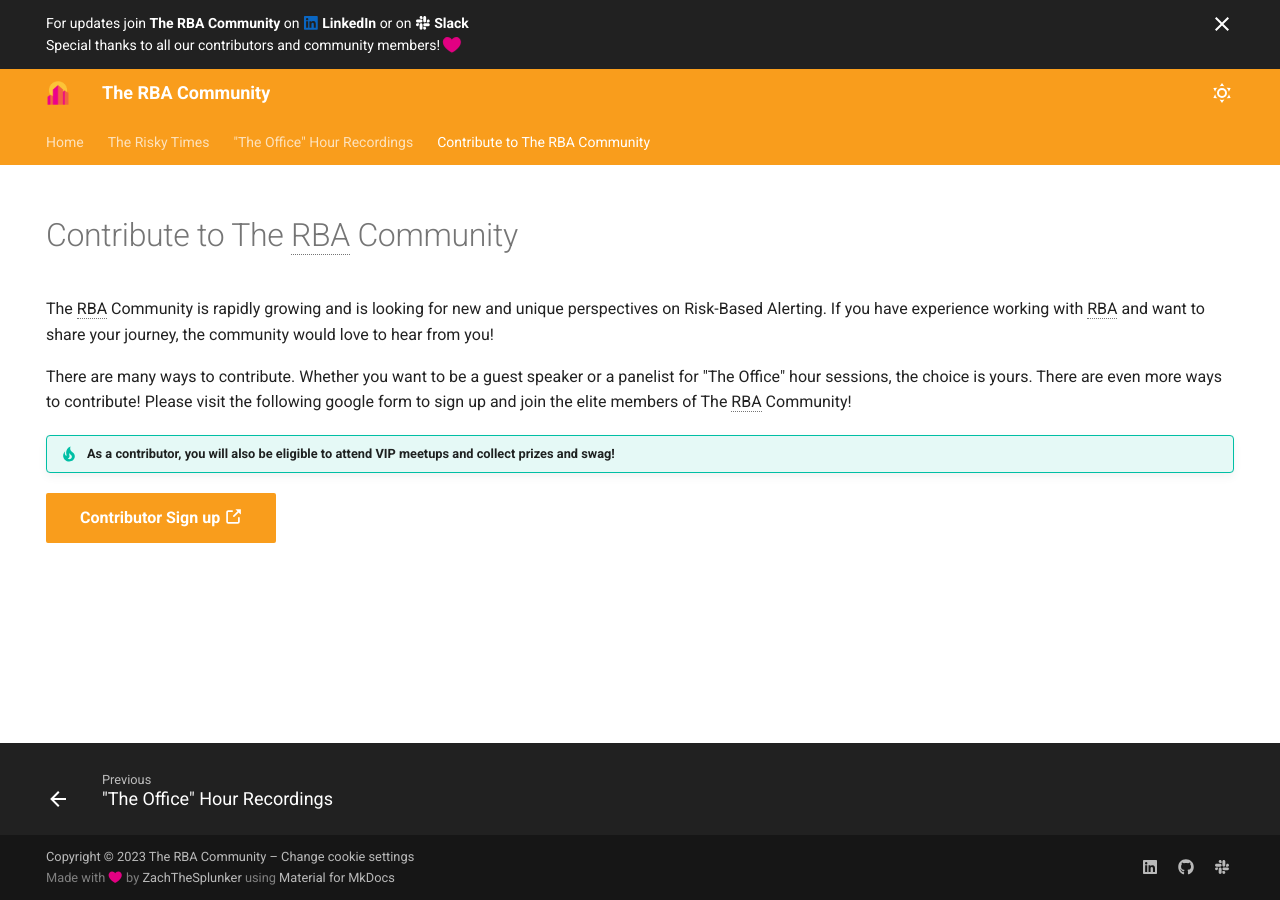
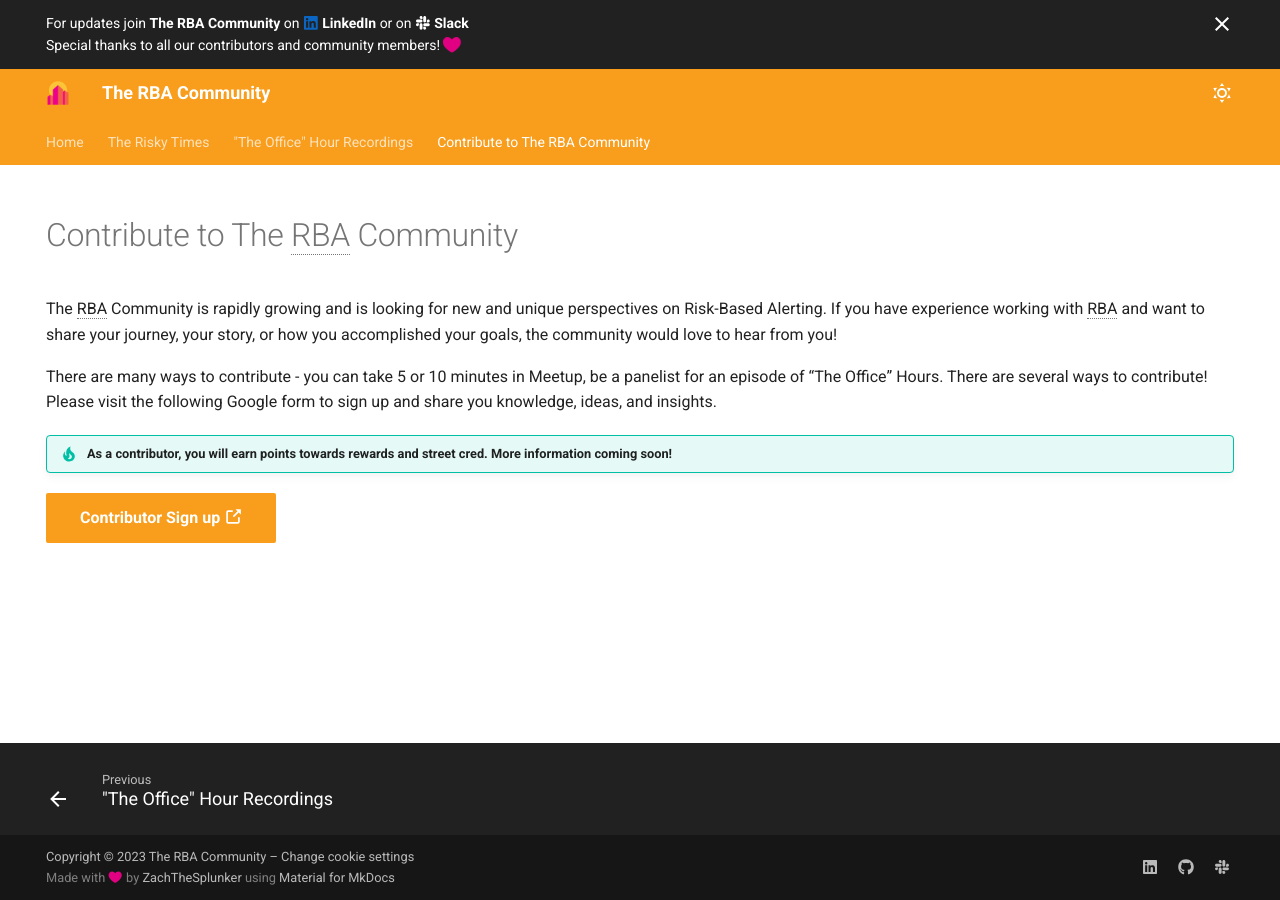
Before and after one commit to rba-community/rba-community, an MkDocs documentation site: the page built from docs/contribute/index.md, in a window 1280 px wide. Built offline with MkDocs 1.6.1 and Material for MkDocs 9.7.7, drawn with Linux system fonts in a browser that asks for light colours.

Commit message:
updated text
Signed-off-by: Zachary Christensen <zchristensen@splunk.com>

```diff
--- a/docs/contribute/index.md
+++ b/docs/contribute/index.md
@@ -9,10 +9,10 @@ hide:
 
 # Contribute to The RBA Community
 
-The RBA Community is rapidly growing and is looking for new and unique perspectives on Risk-Based Alerting. If you have experience working with RBA and want to share your journey, the community would love to hear from you!
+The RBA Community is rapidly growing and is looking for new and unique perspectives on Risk-Based Alerting. If you have experience working with RBA and want to share your journey, your story, or how you accomplished your goals, the community would love to hear from you!
 
-There are many ways to contribute. Whether you want to be a guest speaker or a panelist for "The Office" hour sessions, the choice is yours. There are even more ways to contribute! Please visit the following google form to sign up and join the elite members of The RBA Community!
+There are many ways to contribute - you can take 5 or 10 minutes in Meetup, be a panelist for an episode of “The Office” Hours. There are several ways to contribute! Please visit the following Google form to sign up and share you knowledge, ideas, and insights.
 
-!!! tip "As a contributor, you will also be eligible to attend VIP meetups and collect prizes and swag!"
+!!! tip "As a contributor, you will earn points towards rewards and street cred. More information coming soon!"
 
 [Contributor Sign up :octicons-link-external-16:](https://forms.gle/ig7o7THxeu7D8anv9 "Sign up to become a contributor of The RBA Community"){ .md-button .md-button--primary target="_blank" rel="noreferrer nofollow external" }
```
